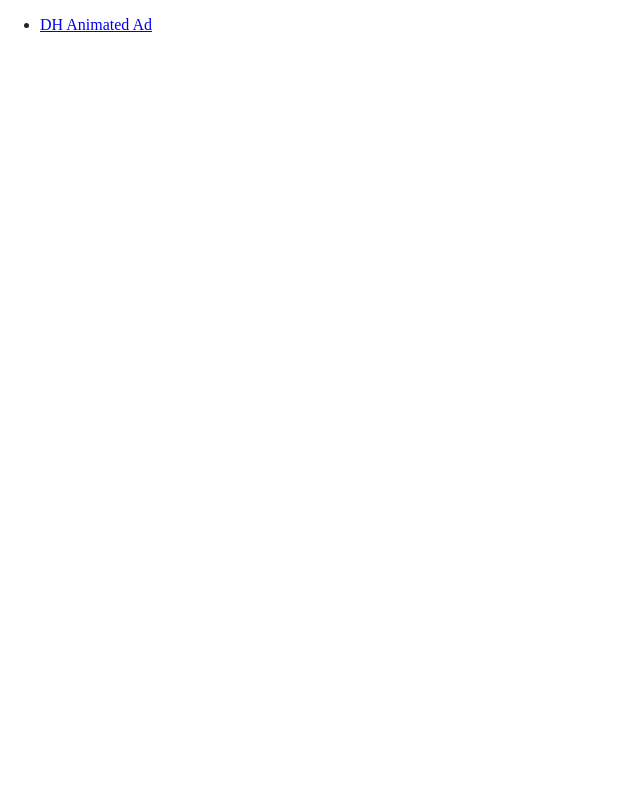
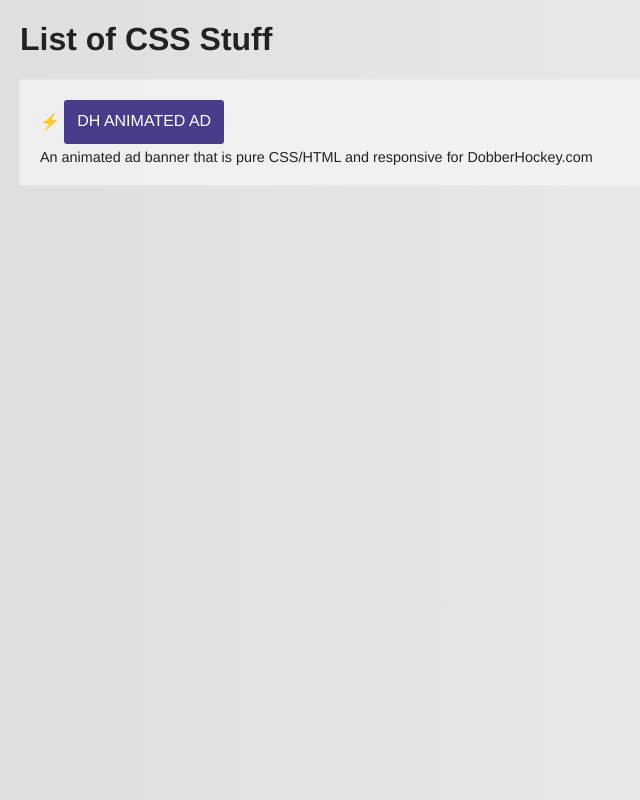
Before and after one commit to crimsonvspurple/css-animataions, a website built with Parcel: page index.html in a window 1280 px wide. Shown: the whole page, without its empty margins (0-640 px from the left). Built offline with nearby package versions, Linux system fonts and the light colour scheme.

Commit message:
quick index page list styling

```diff
--- a/css/main.css
+++ b/css/main.css
@@ -86,43 +86,55 @@ textarea {
 /* ==========================================================================
    Author's custom styles
    ========================================================================== */
-
-.gridTable {
-  width: 80vw;
-  margin: 10vh auto;
-  display: grid;
-  /*grid-template-rows: auto;*/
-  /*grid-template-columns: min-content;*/
-  /*grid-template-areas: repeat(8, "Name Cores Threads Clockspeed Turbospeed TDP Price");*/
-  grid-template-columns: repeat(8, auto);
-  grid-template-rows: repeat(10, auto);
+:root {
+  --body-padding: 1.25rem;
+  --primary: darkslateblue;
+  --primary-text: white;
 }
 
-.rowGroup {
-  display: contents;
+body {
+  font-family: "Helvetica Neue", sans-serif;
+  background-image: linear-gradient(90deg, #dfdfdf 0%, #efefef 100%);
 }
-/*.gridTable > div:nth-child(8n - 7) {*/
-/*  grid-area: Name;*/
-/*}*/
-/*.gridTable > div:nth-child(8n - 6) {*/
-/*  grid-area: Cores;*/
-/*}*/
-/*.gridTable > div:nth-child(8n - 5) {*/
-/*  grid-area: Threads;*/
-/*}*/
-/*.gridTable > div:nth-child(8n - 4) {*/
-/*  grid-area: Clockspeed;*/
-/*}*/
-/*.gridTable > div:nth-child(8n - 3) {*/
-/*  grid-area: Turbospeed;*/
-/*}*/
-/*.gridTable > div:nth-child(8n - 2) {*/
-/*  grid-area: TDP;*/
-/*}*/
-/*.gridTable > div:nth-child(8n - 1) {*/
-/*  grid-area: Price;*/
-/*}*/
+h1 {
+  padding: 0 var(--body-padding);
+}
+a {
+  text-decoration: none;
+}
+ul {
+  padding: 0 var(--body-padding);
+}
+li {
+  --bg: #fafafa99;
+  list-style-type: "⚡";
+  list-style-position: inside;
+  background-color: var(--bg);
+  padding: var(--body-padding);
+  max-width: 50rem;
 
+  box-shadow: 0 0 3px 0 var(--bg);
+  transition: .5s box-shadow;
+}
+li > a {
+  padding: .8em;
+  background-color: var(--primary);
+  color: var(--primary-text);
+  text-transform: uppercase;
+  border-radius: 3px;
+  display: inline-block;
+  transition: .5s box-shadow;
+}
+li > a:hover {
+  box-shadow: 0 0 3px 0 var(--primary);
+}
+li > div {
+  padding-top: 5px;
+  font-size: .9em;
+}
+li:hover {
+  box-shadow: 0 0 5px 1px gray;
+}
 /* ==========================================================================
    Helper classes
    ========================================================================== */
--- a/index.html
+++ b/index.html
@@ -23,11 +23,17 @@
 </head>
 
 <body>
-<ul>
-  <li>
-    <a href="animated-dh-notice/index.html">DH Animated Ad</a>
-  </li>
-</ul>
+<h1>List of CSS Stuff</h1>
+<nav>
+  <ul>
+    <li>
+      <a href="animated-dh-notice/index.html">DH Animated Ad</a>
+      <div>
+        An animated ad banner that is pure CSS/HTML and responsive for DobberHockey.com
+      </div>
+    </li>
+  </ul>
+</nav>
 
 <script src="js/vendor/modernizr-3.11.2.min.js"></script>
 <script src="js/plugins.js"></script>
```
